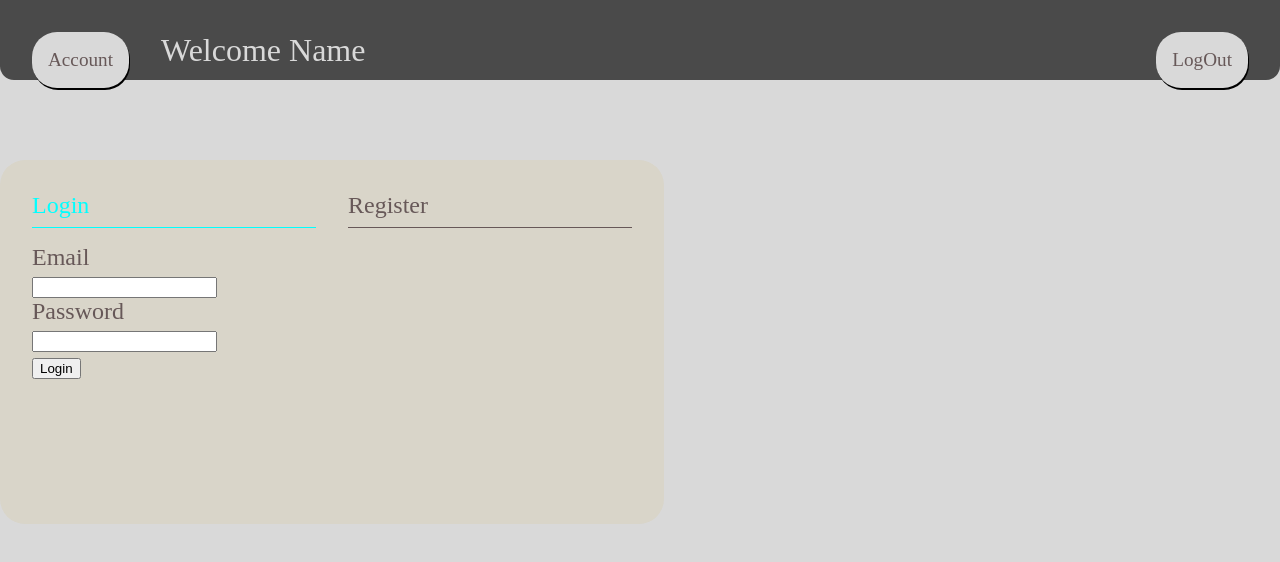
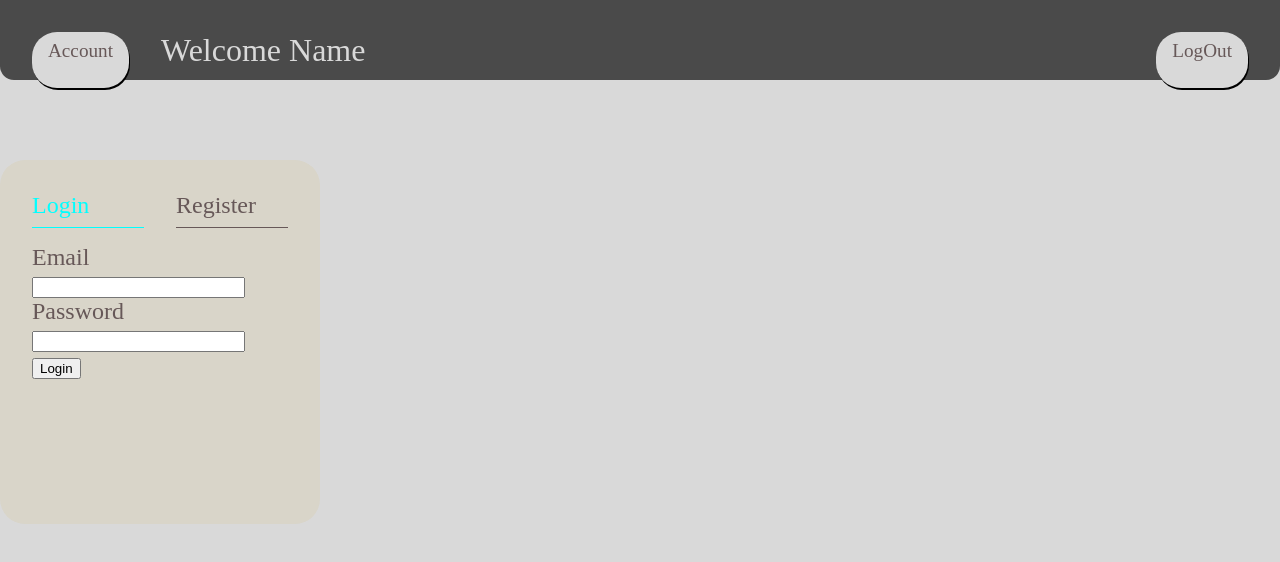
Before and after one commit to calebvweich/Full-Stack_To-Do_App, a React (Create React App) app in the folder task-site/: page / in a window 1280 px wide. Shown: the top 562 px of the page. Built offline with nearby package versions, Linux system fonts and the light colour scheme.

Commit message:
spacing changes

```diff
--- a/task-site/src/App.css
+++ b/task-site/src/App.css
@@ -24,3 +24,15 @@
   font-size: 32px;
   color: #D9D9D9;
 }
+
+::-webkit-scrollbar {
+  width: 10px;
+}
+
+::-webkit-scrollbar-track {
+  background: #D9D5C9;
+}
+
+::-webkit-scrollbar-thumb {
+  background: #4A4A4A;
+}
--- a/task-site/src/Components/Button/Button.css
+++ b/task-site/src/Components/Button/Button.css
@@ -19,5 +19,4 @@
   color: #675858;
   align-items: center;
   text-align: center;
-  line-height: 40px;
 }
--- a/task-site/src/Components/Group/Group.css
+++ b/task-site/src/Components/Group/Group.css
@@ -3,6 +3,7 @@
   background: #D9D5C9;
   border-radius: 25px;
   min-width: fit-content;
+  margin-bottom: 8%;
 }
 .groupName {
   font-size: 24px;
--- a/task-site/src/Components/Task/Task.css
+++ b/task-site/src/Components/Task/Task.css
@@ -37,3 +37,6 @@
   border: 2px solid gray;
   border-radius: .4rem;
 }
+input {
+  width: 80%;
+}
--- a/task-site/src/pages/LoginPage/LoginPage.css
+++ b/task-site/src/pages/LoginPage/LoginPage.css
@@ -2,7 +2,7 @@
   background: #D9D5C9;
   display: block;
   justify-self: center;
-  min-width: 600px;
+  min-width: 20%;
   min-height: 300px;
   padding: 2rem;
   border-radius: 25px;
@@ -10,6 +10,8 @@
   color: #675858;
   position: absolute;
   top: 20%;
+  left: clamp(0, calc(10vw - 10%), 30%);
+  right: clamp(0, calc(10vw - 10%), 30%);
 }
 .loginHeader {
   padding-bottom: 1rem;
--- a/task-site/src/pages/TaskPage/TaskPage.css
+++ b/task-site/src/pages/TaskPage/TaskPage.css
@@ -13,7 +13,7 @@
   display: flex;
   gap: 2rem;
   top: 10%;
-  bottom: 2%;
+  bottom: 0;
   left: 2%;
   right: 2%;
 }
```
